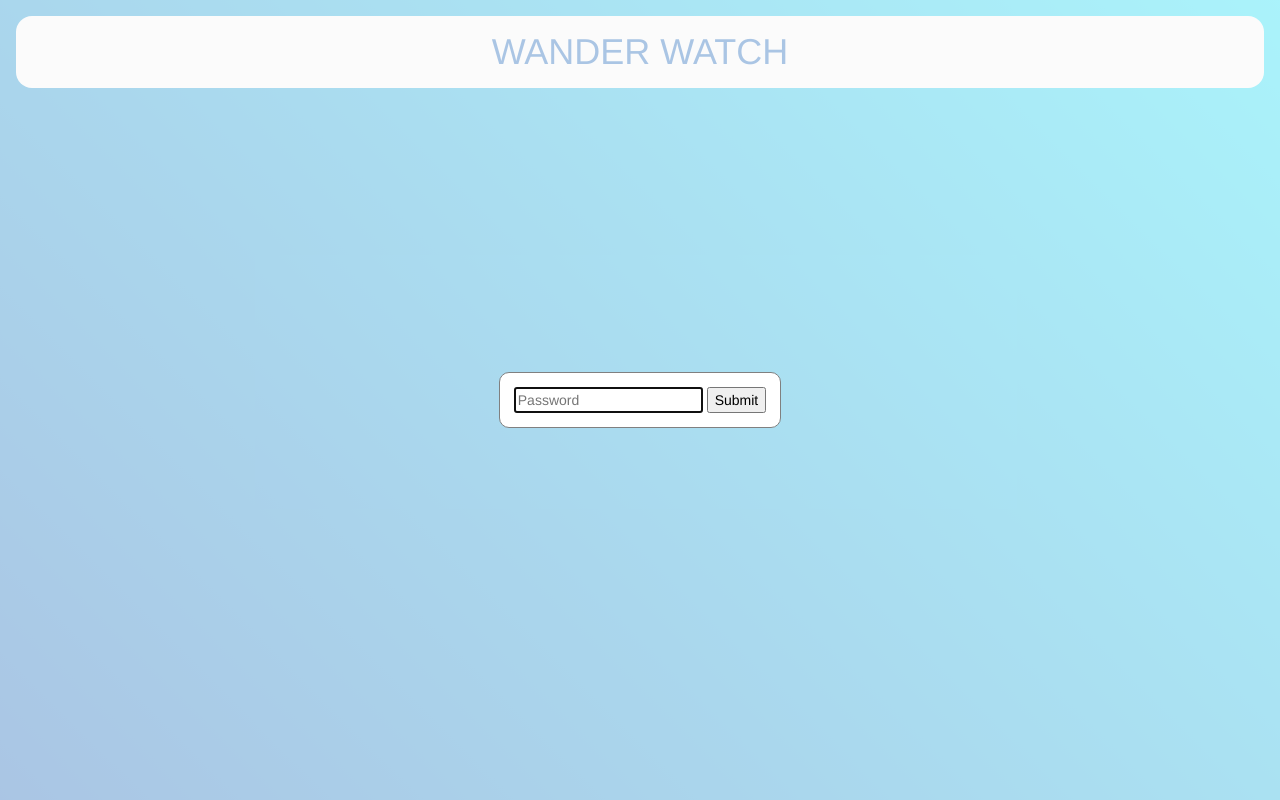
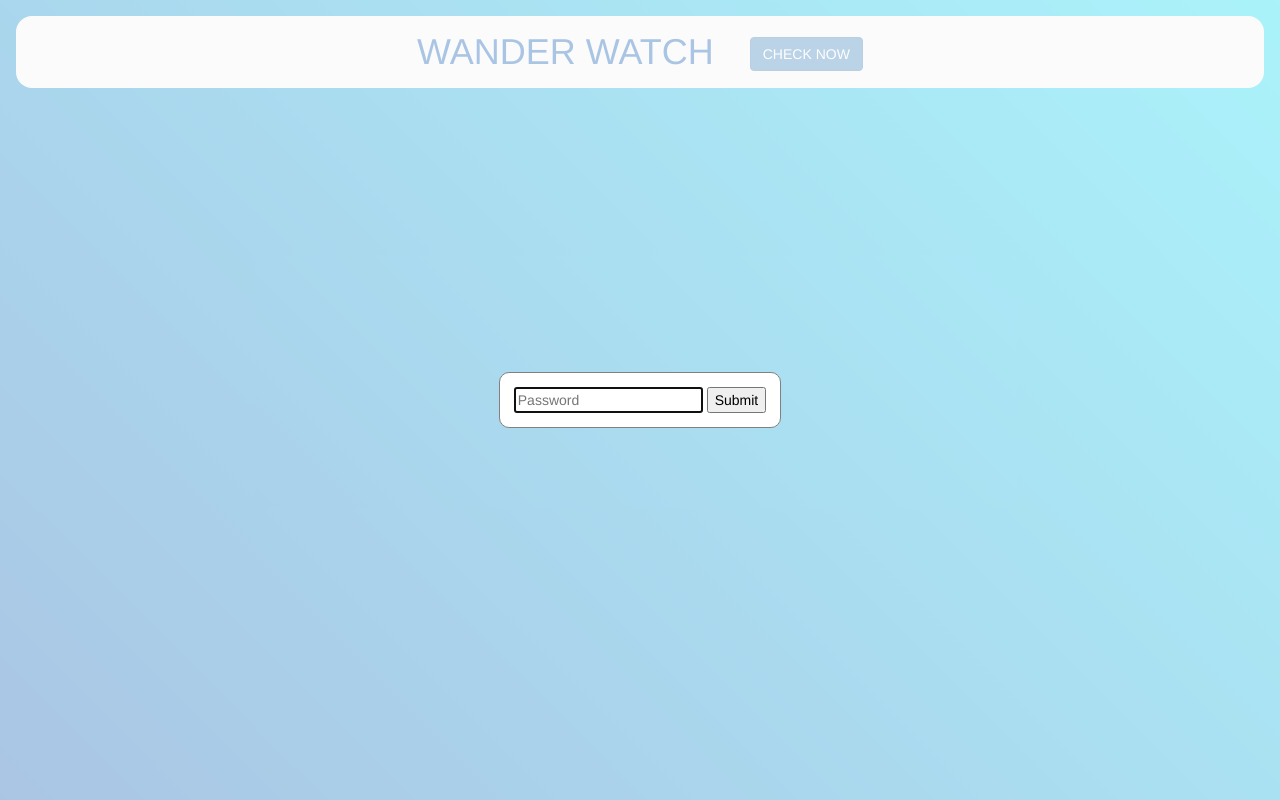
Before and after one commit to CarlJamison/wander-watch, a website: page index.html in a window 1280 px wide. Drawn offline with nearby package versions, Linux system fonts and the light colour scheme.

Commit message:
add check button

```diff
--- a/app.js
+++ b/app.js
@@ -140,7 +140,7 @@ async function checkFlights(){
                 html: email_template.replace("{{flights}}", emailString),
             },
             recipients: {
-                to: [{ address: "karjaxthevaliant@gmail.com" }],
+                to: [{ address: process.env.TO_EMAIL_ADDRESS }],
             },
         };
 
--- a/index.html
+++ b/index.html
@@ -24,7 +24,7 @@
         <button onclick="document.querySelector('#add-trip-modal').close()">Cancel</button>
     </dialog>
 
-   <h1>Wander Watch</h1>
+   <h1>Wander Watch<button onclick="check()" class="btn btn-primary check">CHECK NOW</button></h1>
 
     <div class="trips"></div>
 
@@ -83,6 +83,10 @@
         .fail(() => document.querySelector('#auth-modal').showModal());
     }
 
+    function check(){
+        $.getJSON(ENDPOINT + "/check");
+    }
+
     function remove(id){
         $.ajax({
             url: ENDPOINT,
--- a/styles.css
+++ b/styles.css
@@ -80,3 +80,7 @@ h1{
     font-weight: bold;
     cursor: pointer;
 }
+
+.check{
+    margin-left: 36px
+}
```
Also changed, not shown: 1 other file.
